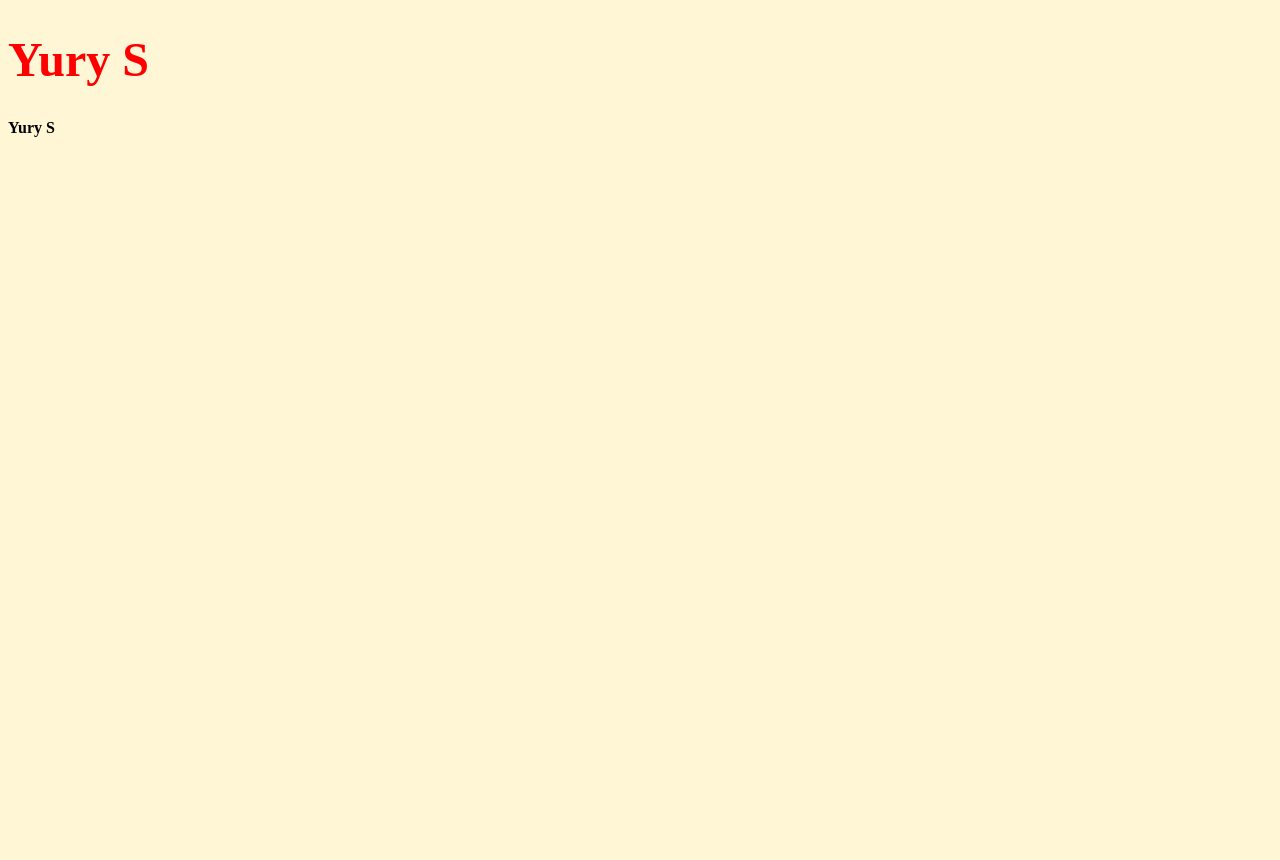
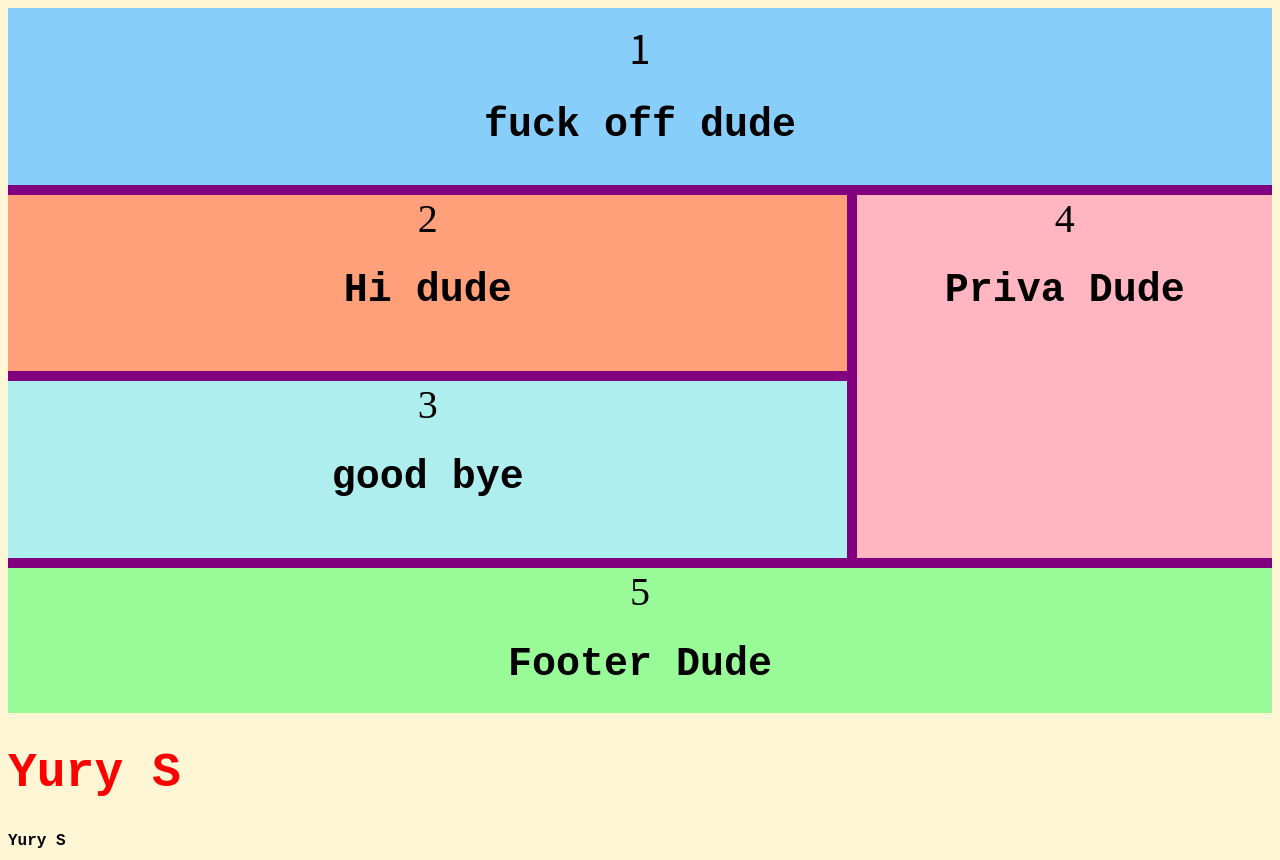
Before and after one commit to Dude19-86/testtest, a plain HTML site: page index.html in a window 1280 px wide. Before the commit the page ends 800 px from the top, so only its background shows below. Drawn offline with Linux system fonts and the light colour scheme.

Commit message:
grid layout example

```diff
--- a/index.html
+++ b/index.html
@@ -9,6 +9,23 @@
     <link rel="stylesheet" href="style.css">
 </head>
 <body>
+<div class="container">
+    <div class="d1">1
+        <h1>fuck off dude</h1>
+    </div>
+    <div class="d2">2
+        <h1>Hi dude</h1>
+    </div>
+    <div class="d3">3
+        <h1>good bye</h1>
+    </div>
+    <div class="d4">4
+        <h1>Priva Dude</h1>
+    </div>
+    <div class="d5">5
+        <h1>Footer Dude</h1>
+    </div>
+</div>
 <h1 class="rrr">Yury S</h1>
 <h1>Yury S</h1>
 <script src="script.js"></script>
--- a/script.js
+++ b/script.js
@@ -74,7 +74,7 @@
 // }
 
 
-let num = 50;
+// let num = 50;
 
 // while (num <= 55) {
 //     console.log(num);
@@ -115,6 +115,17 @@ let num = 50;
 //
 // console.log(result);
 
+
+
+
+
+
+
+
+
+
+
+
 // first: for (let i = 0; i < 3; i++) {
 //     console.log(`first level: ${i}`);
 //     for (let j = 0; j < 3; j++) {
@@ -125,6 +136,11 @@ let num = 50;
 //         }
 //     }
 // }
+
+
+
+
+
 
 
 // // Место для первой задачи
--- a/style.css
+++ b/style.css
@@ -2,10 +2,61 @@ h1.rrr {
     color: red;
     font-size: 3em;
 }
+
 h1 {
     font-size: 1em;
+    font-family: Chandas, monospace;
 }
 
 body {
     background-color: #fff6d6;
 }
+
+
+.d1 {
+    background: LightSkyBlue;
+    border: blue;
+    padding: 10px;
+    font-family: "Noto Sans Mono CJK JP", monospace;
+    grid-column: 1/4;
+    text-align: center;
+}
+
+.d2 {
+    background: LightSalmon;
+    grid-column: 1/3;
+    text-align: center;
+}
+
+.d3 {
+    background: PaleTurquoise;
+    grid-column: 1/3;
+    text-align: center;
+}
+
+.d4 {
+    background: LightPink;
+    grid-column: 3/4;
+    grid-row: 2/4;
+    text-align: center;
+}
+
+.d5 {
+    background: PaleGreen;
+    grid-column: 1/4;
+    text-align: center;
+}
+
+.container {
+    font-size: 40px;
+    min-height: 300px;
+    width: 100%;
+    background: purple;
+    display: grid;
+    grid-template-columns: 1fr 1fr 1fr;
+    grid-template-rows: 1fr 1fr 1fr;
+    /* Only change code below this line */
+    gap: 10px;
+
+    /* Only change code above this line */
+}
```
